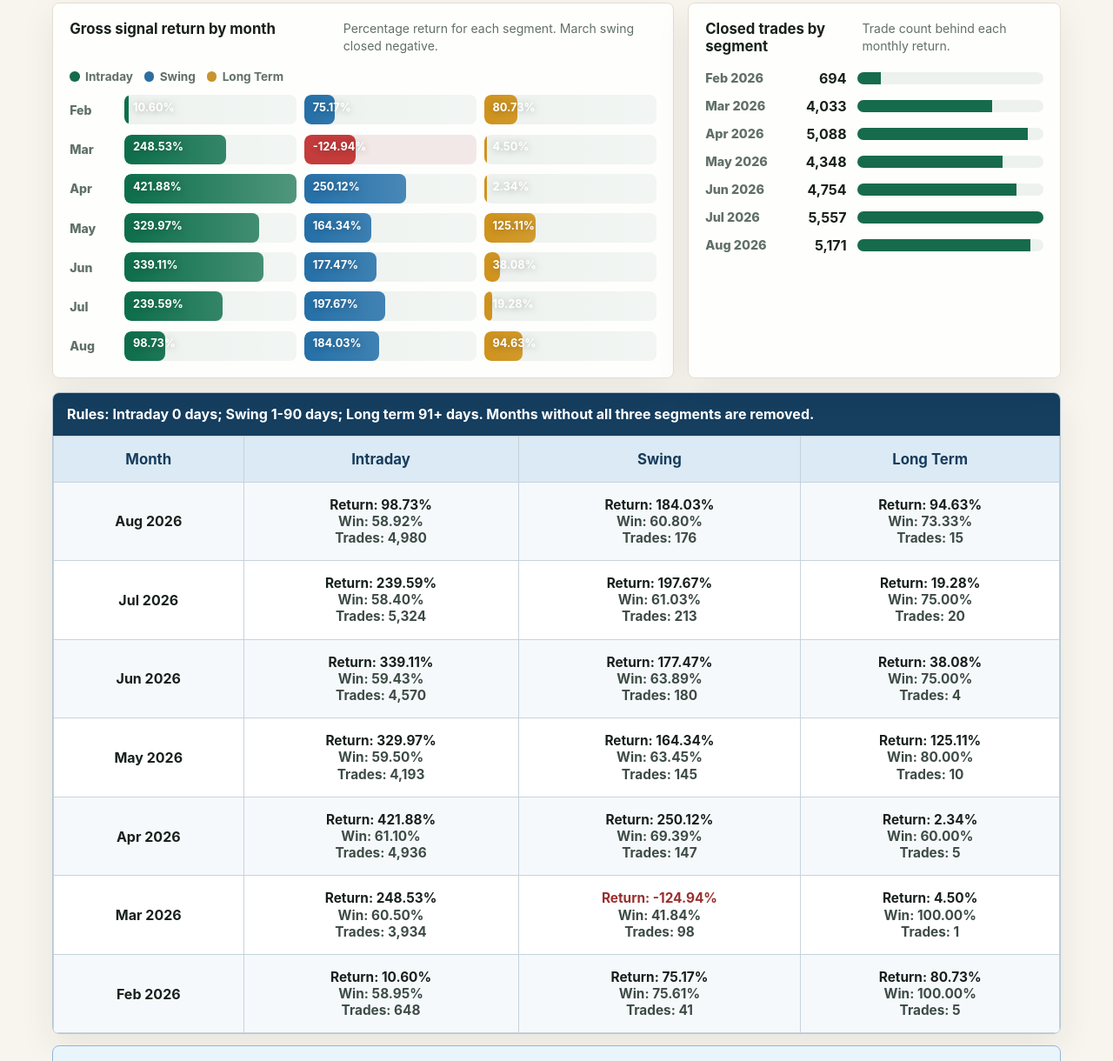
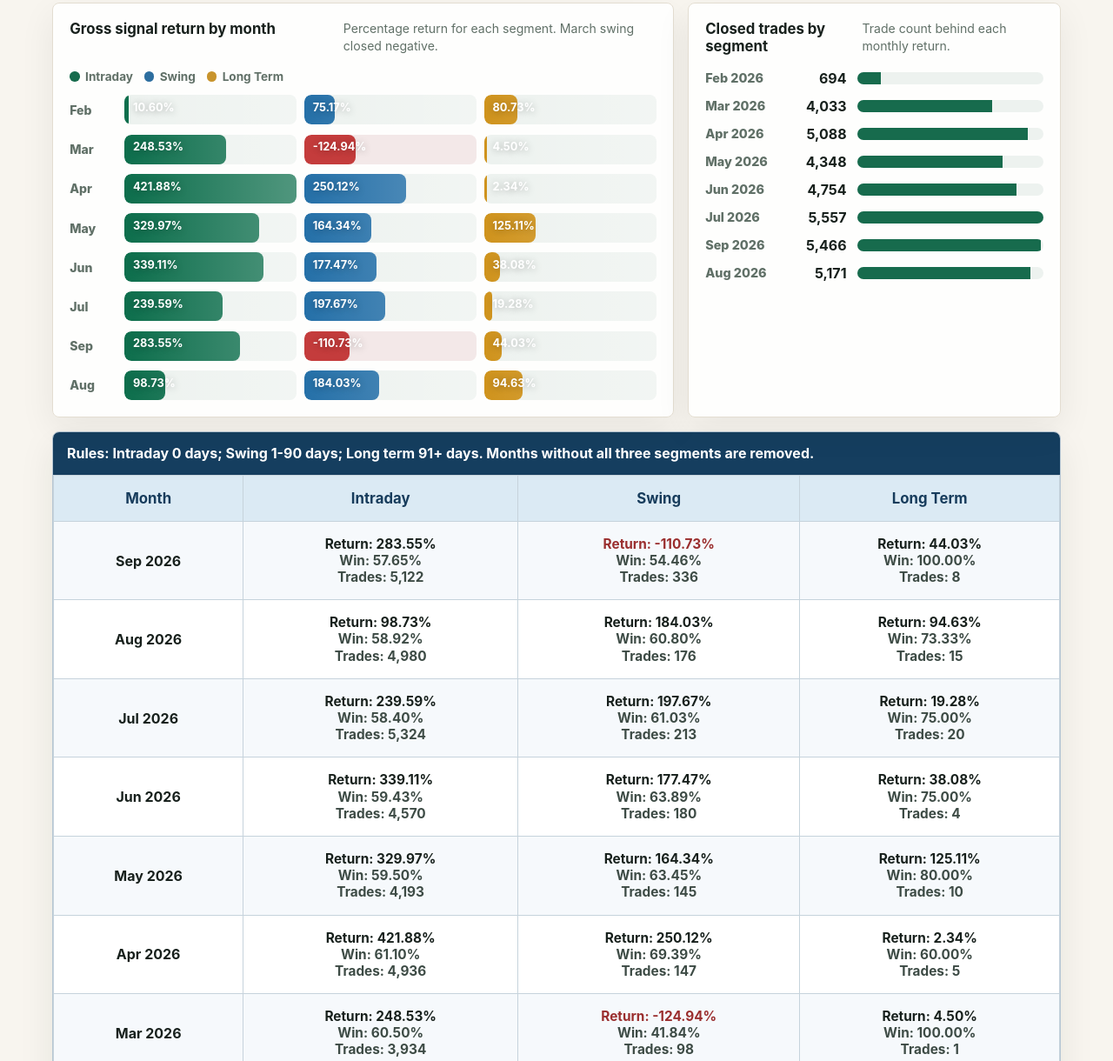
Before and after one commit to layrZero/VyaparSanket, a plain HTML site: page index.html in a window 1280 px wide. Shown: the part 4330-5550 px from the top of the page at 87% size. Drawn offline with nearby package versions, Linux system fonts and the light colour scheme.

Commit message:
feat: add September trading data and performance metrics to index

```diff
--- a/index.html
+++ b/index.html
@@ -301,6 +301,12 @@
                 <span class="return-bar long-bar" style="--value: 4.6%;" aria-label="July long term return 19.28%"><b>19.28%</b></span>
               </div>
               <div class="return-month">
+                <span class="month-label">Sep</span>
+                <span class="return-bar intraday-bar" style="--value: 67.2%;" aria-label="September intraday return 283.55%"><b>283.55%</b></span>
+                <span class="return-bar swing-bar negative-bar" style="--value: 26.2%;" aria-label="September swing return negative 110.73%"><b>-110.73%</b></span>
+                <span class="return-bar long-bar" style="--value: 10.4%;" aria-label="September long term return 44.03%"><b>44.03%</b></span>
+              </div>
+              <div class="return-month">
                 <span class="month-label">Aug</span>
                 <span class="return-bar intraday-bar" style="--value: 23.4%;" aria-label="August intraday return 98.73%"><b>98.73%</b></span>
                 <span class="return-bar swing-bar" style="--value: 43.6%;" aria-label="August swing return 184.03%"><b>184.03%</b></span>
@@ -320,6 +326,7 @@
               <div class="trade-row"><span>May 2026</span><b>4,348</b><i style="--value: 78.2%;"></i></div>
               <div class="trade-row"><span>Jun 2026</span><b>4,754</b><i style="--value: 85.5%;"></i></div>
               <div class="trade-row"><span>Jul 2026</span><b>5,557</b><i style="--value: 100%;"></i></div>
+              <div class="trade-row"><span>Sep 2026</span><b>5,466</b><i style="--value: 98.4%;"></i></div>
               <div class="trade-row"><span>Aug 2026</span><b>5,171</b><i style="--value: 93.1%;"></i></div>
             </div>
           </figure>
@@ -338,6 +345,12 @@
               </tr>
             </thead>
             <tbody>
+              <tr>
+                <th scope="row">Sep 2026</th>
+                <td data-label="Intraday"><b>Return: 283.55%</b><span>Win: 57.65%</span><span>Trades: 5,122</span></td>
+                <td data-label="Swing" class="negative"><b>Return: -110.73%</b><span>Win: 54.46%</span><span>Trades: 336</span></td>
+                <td data-label="Long Term"><b>Return: 44.03%</b><span>Win: 100.00%</span><span>Trades: 8</span></td>
+              </tr>
               <tr>
                 <th scope="row">Aug 2026</th>
                 <td data-label="Intraday"><b>Return: 98.73%</b><span>Win: 58.92%</span><span>Trades: 4,980</span></td>
```
